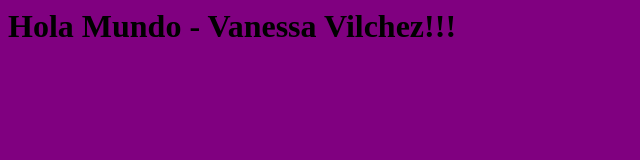
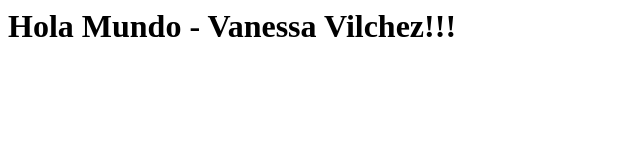
Before and after one commit to VanessaVilchez/Repo_VVILCHEZ, a plain HTML site: page index.html in a window 1280 px wide. Shown: the whole page, without its empty margins (0-640 px from the left). Drawn offline with Linux system fonts and the light colour scheme.

Commit message:
Update index.html

```diff
--- a/index.html
+++ b/index.html
@@ -1,5 +1,3 @@
 <html>
-    <body bgcolor="purple">
         <h1> Hola Mundo - Vanessa Vilchez!!! </h1>
-    </body>
 </html>
```
